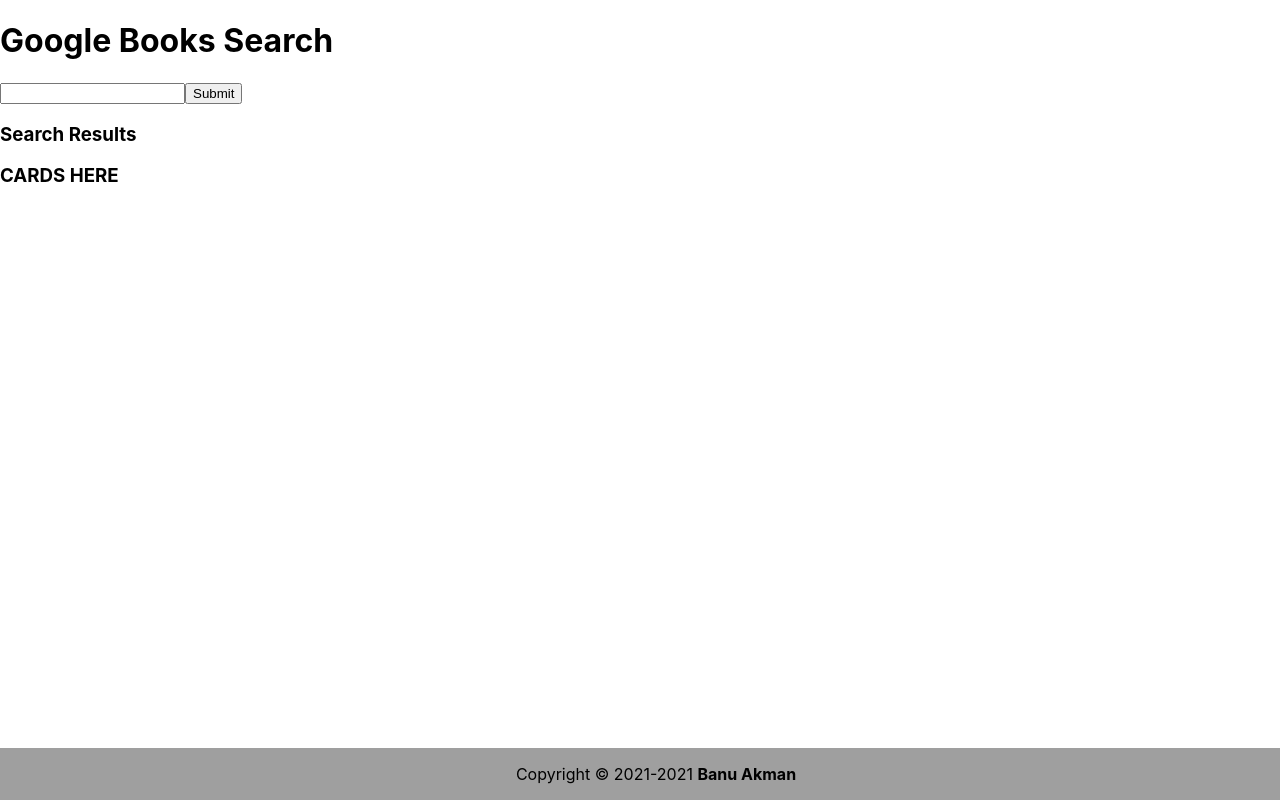
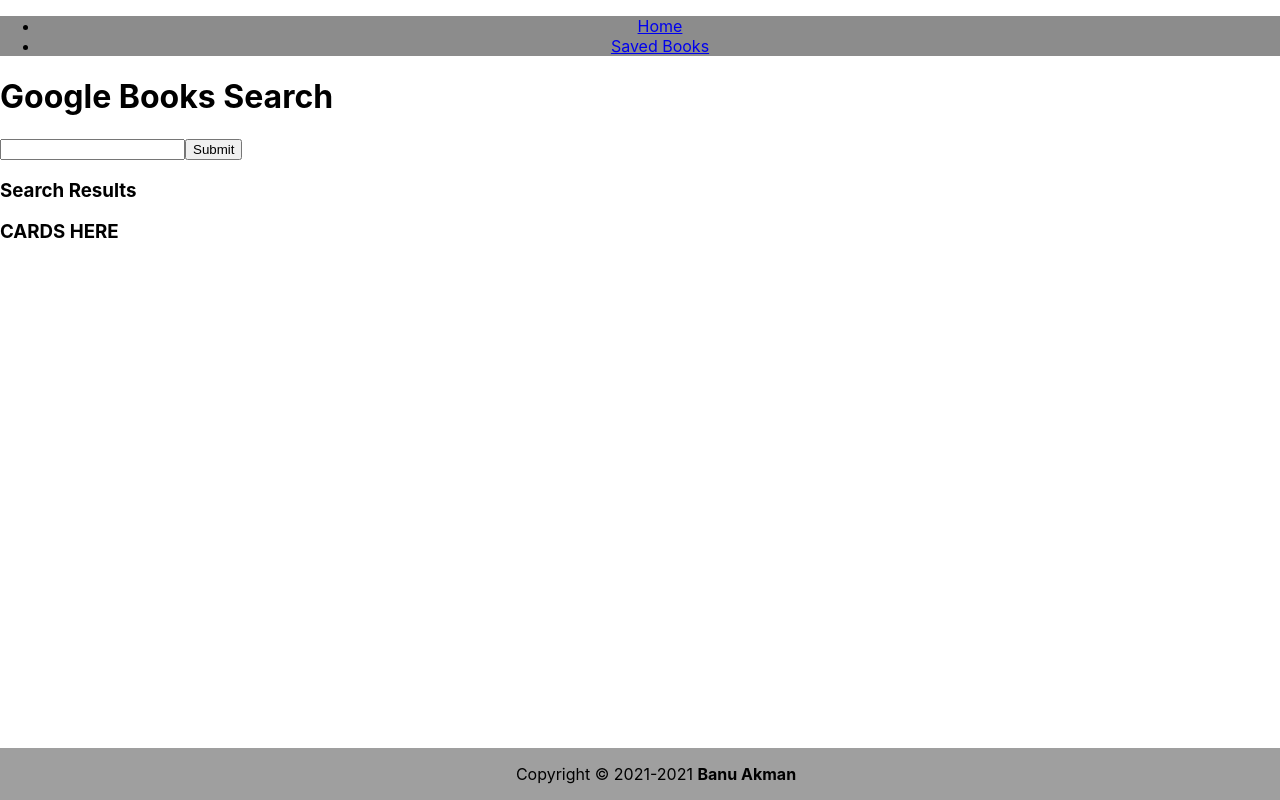
Before and after one commit to banuakman/Google-Book-Search, a React (Create React App) app in the folder client/: page / in a window 1280 px wide. Built offline with nearby package versions, Linux system fonts and the light colour scheme.

Commit message:
add NavBar

```diff
--- /dev/null
+++ b/client/src/components/NavBar/index.js
@@ -0,0 +1,36 @@
+import React from "react";
+import { Link, useLocation } from "react-router-dom";
+import "./style.css";
+
+function NavTabs() {
+  const location = useLocation();
+
+  return (
+    <nav className="navbar navbar-expand-md navbar-dark">
+      <ul className="navbar-nav">
+        <li class="nav-item">
+          <Link
+            to="/"
+            className={
+              location.pathname === "/" ? "nav-link active" : "nav-link"
+            }
+          >
+            Home
+          </Link>
+        </li>
+        <li class="nav-item">
+          <Link
+            to="/saved"
+            className={
+              location.pathname === "/saved" ? "nav-link active" : "nav-link"
+            }
+          >
+            Saved Books
+          </Link>
+        </li>
+      </ul>
+    </nav>
+  );
+}
+
+export default NavTabs;
--- /dev/null
+++ b/client/src/components/NavBar/style.css
@@ -0,0 +1,4 @@
+.navbar {
+  background-color: #8c8c8c;
+  text-align: center;
+}
--- a/client/src/pages/Home.js
+++ b/client/src/pages/Home.js
@@ -4,10 +4,13 @@
 import Col from "react-bootstrap/Col";
 import SearchBook from "../components/SearchBar";
 import Footer from "../components/Footer";
+import NavTabs from "../components/NavBar";
 
 function Home() {
   return (
     <Container fluid>
+      <NavTabs />
+
       <Row>
         <Col>
           <h1 className="display-1">Google Books Search</h1>
```
